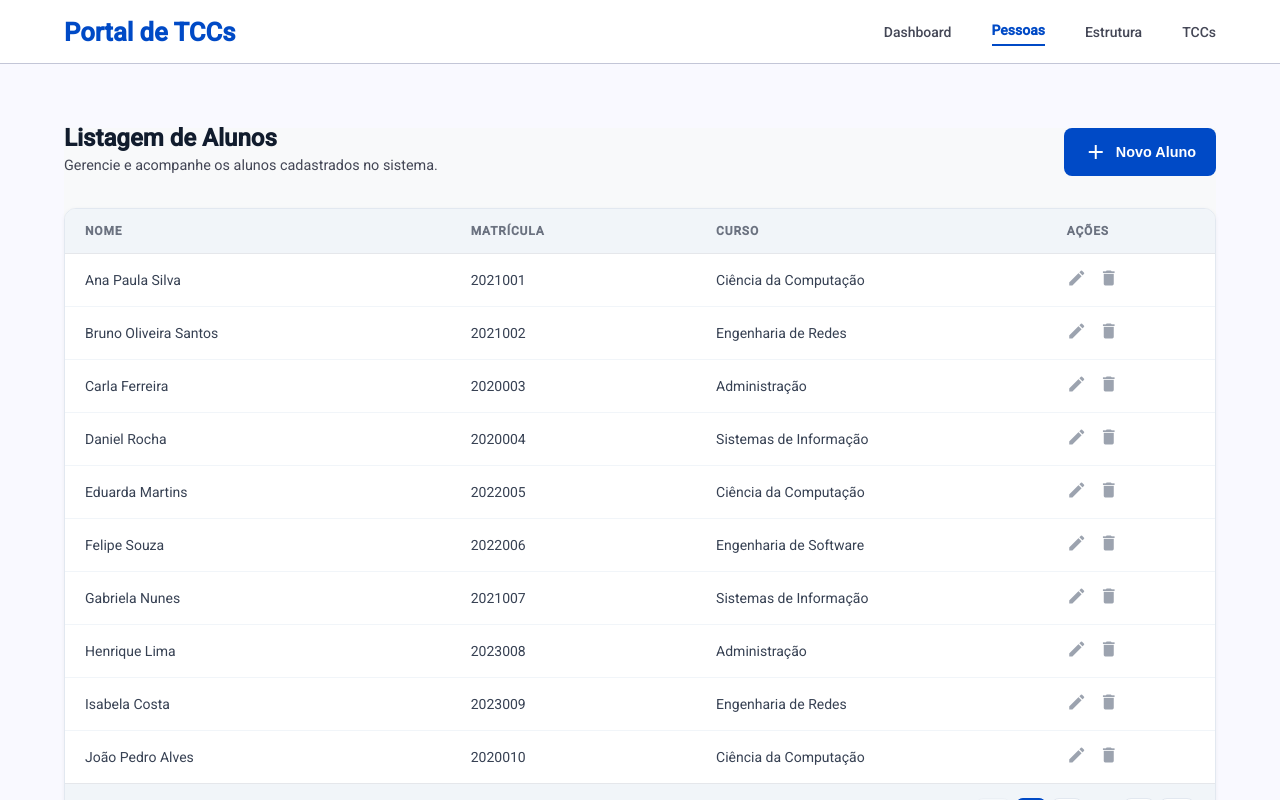
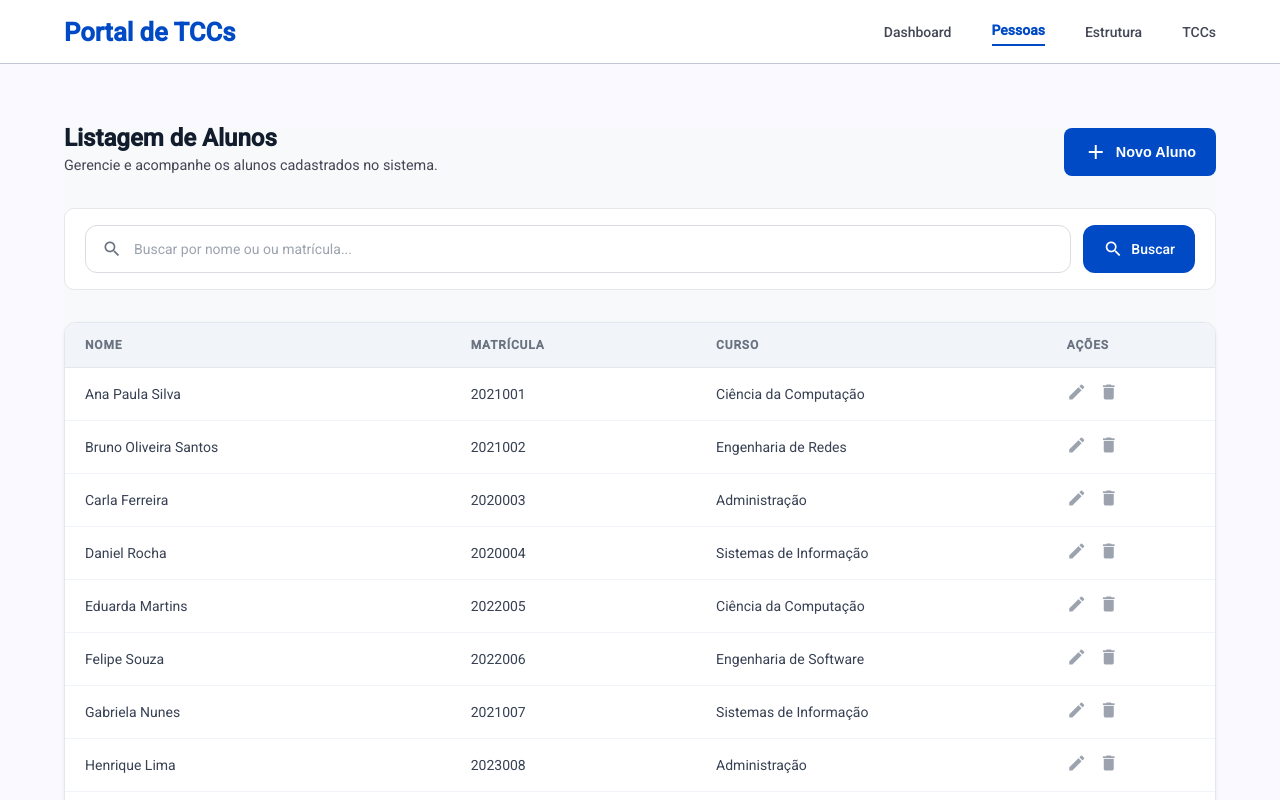
Before and after one commit to Thiagoferreira13/Projeto-TCCs-ProgWeb, an Angular app in the folder frontend-tccs/: page /alunos in a window 1280 px wide. Shown: the top 800 px of the page. Built offline with nearby package versions, Linux system fonts and the light colour scheme.

Commit message:
feat: implementa design da search bar

```diff
--- a/frontend-tccs/src/app/features/alunos/alunos-list/alunos-list.html
+++ b/frontend-tccs/src/app/features/alunos/alunos-list/alunos-list.html
@@ -7,6 +7,11 @@
     buttonIcon="add"
     (buttonClick)="abrirCadastro()">
   </app-page-header>
+
+  <app-search-bar
+    placeholder="Buscar por nome ou ou matrícula..."
+    (search)="onSearch($event)">
+  </app-search-bar>
 
   <app-table-list
     [columns]="columns"
--- a/frontend-tccs/src/app/features/alunos/alunos-list/alunos-list.ts
+++ b/frontend-tccs/src/app/features/alunos/alunos-list/alunos-list.ts
@@ -5,6 +5,7 @@ import { TableList, TableColumn } from '../../../shared/components/table-list/ta
 import { ListPage } from '../../../shared/pages/list-page/list-page';
 import { ConfirmModal } from '../../../shared/components/confirm-modal/confirm-modal';
 import { FormModal, DialogField } from '../../../shared/components/form-modal/form-modal';
+import { SearchBar } from '../../../shared/components/search-bar/search-bar';
 
 interface Aluno {
   id: number;
@@ -15,7 +16,7 @@ interface Aluno {
 
 @Component({
   selector: 'app-alunos-list',
-  imports: [MatIconModule, PageHeader, TableList, ListPage, ConfirmModal, FormModal],
+  imports: [MatIconModule, PageHeader, TableList, ListPage, ConfirmModal, FormModal, SearchBar],
   templateUrl: './alunos-list.html',
   styleUrl: './alunos-list.css',
 })
@@ -82,6 +83,13 @@ export class AlunosList {
     this.currentPage = page;
   }
 
+
+  // ── Search bar ─────────────────────────────────────────────────────────────
+
+  onSearch(query: string): void {
+    console.log('Buscar:', query);
+  }
+
   // ── Modal de cadastro / edição ─────────────────────────────────────────────
 
   formOpen = false;
--- a/frontend-tccs/src/app/features/professores/professores-list/professores-list.html
+++ b/frontend-tccs/src/app/features/professores/professores-list/professores-list.html
@@ -7,6 +7,11 @@
     buttonIcon="add"
     (buttonClick)="abrirCadastro()">
   </app-page-header>
+
+  <app-search-bar
+    placeholder="Buscar por nome..."
+    (search)="onSearch($event)">
+  </app-search-bar>
 
   <app-table-list
     [columns]="columns"
--- a/frontend-tccs/src/app/features/professores/professores-list/professores-list.ts
+++ b/frontend-tccs/src/app/features/professores/professores-list/professores-list.ts
@@ -5,6 +5,7 @@ import { TableList, TableColumn } from '../../../shared/components/table-list/ta
 import { ListPage } from '../../../shared/pages/list-page/list-page';
 import { ConfirmModal } from '../../../shared/components/confirm-modal/confirm-modal';
 import { FormModal, DialogField } from '../../../shared/components/form-modal/form-modal';
+import { SearchBar } from '../../../shared/components/search-bar/search-bar';
 
 interface Professor {
   id: number;
@@ -14,7 +15,7 @@ interface Professor {
 
 @Component({
   selector: 'app-professores-list',
-  imports: [MatIconModule, PageHeader, TableList, ListPage, ConfirmModal, FormModal],
+  imports: [MatIconModule, PageHeader, TableList, ListPage, ConfirmModal, FormModal, SearchBar],
   templateUrl: './professores-list.html',
   styleUrl: './professores-list.css',
 })
@@ -80,6 +81,13 @@ export class ProfessoresList {
     this.currentPage = page;
   }
 
+
+  // ── Search bar ─────────────────────────────────────────────────────────────
+
+  onSearch(query: string): void {
+    console.log('Buscar:', query);
+  }
+
   // ── Modal de cadastro / edição ─────────────────────────────────────────────
 
   formOpen = false;
--- /dev/null
+++ b/frontend-tccs/src/app/shared/components/search-bar/search-bar.css
@@ -0,0 +1,95 @@
+.search-bar {
+    display: flex;
+    align-items: center;
+    gap: 0.75rem;
+    background-color: var(--surface-container-lowest, #fff);
+    border: 1px solid var(--outline-variant, #e5e7eb);
+    border-radius: 10px;
+    padding: 1rem 1.25rem;
+}
+
+.search-bar__input-wrapper {
+    flex: 1;
+    display: flex;
+    align-items: center;
+    gap: 12px;
+    min-height: 48px;
+    padding: 0 16px;
+    background: #fff;
+    border: 1px solid var(--outline-variant, #d9dce1);
+    border-radius: 12px;
+
+    transition: border-color .2s ease,
+        box-shadow .2s ease;
+}
+
+.search-bar__input-wrapper:focus-within {
+    border-color: var(--primary, #004ac6);
+    box-shadow: 0 0 0 3px rgba(0, 74, 198, .15);
+}
+
+.search-bar__icon {
+    width: 20px;
+    height: 20px;
+    font-size: 20px;
+    color: #6b7280;
+    flex-shrink: 0;
+}
+
+.search-bar__input {
+    flex: 1;
+    border: none;
+    outline: none;
+    background: transparent;
+    font: inherit;
+    color: #111827;
+}
+
+.search-bar__input::placeholder {
+    color: #9ca3af;
+}
+
+.search-bar__btn {
+  display: flex;
+  align-items: center;
+  justify-content: center;
+  gap: 8px;
+
+  height: 3rem;
+  padding: 0 1.25rem;
+
+  border: none;
+  border-radius: 12px;
+
+  background: var(--primary, #004ac6);
+  color: white;
+
+  font: inherit;
+  font-weight: 500;
+
+  cursor: pointer;
+  transition: background .2s ease;
+}
+
+.search-bar__btn:hover {
+  background: #003ca0;
+}
+
+
+.search-bar__btn mat-icon {
+  width: 1.25rem;
+  height: 1.25rem;
+  font-size: 1.25rem;
+}
+
+@media (max-width: 480px) {
+  .search-bar {
+    flex-direction: column;
+    align-items: stretch;
+  }
+
+  .search-bar__input-wrapper,
+  .search-bar__btn {
+    width: 100%;
+  }
+}
--- /dev/null
+++ b/frontend-tccs/src/app/shared/components/search-bar/search-bar.html
@@ -0,0 +1,16 @@
+<section class="search-bar">
+  <div class="search-bar__input-wrapper">
+    <mat-icon class="search-bar__icon">search</mat-icon>
+    <input
+      class="search-bar__input"
+      type="text"
+      [placeholder]="placeholder"
+      [(ngModel)]="query"
+      (keydown)="onKeydown($event)" />
+  </div>
+
+  <button class="search-bar__btn" (click)="onSearch()">
+    <mat-icon>search</mat-icon>
+    Buscar
+  </button>
+</section>
--- /dev/null
+++ b/frontend-tccs/src/app/shared/components/search-bar/search-bar.ts
@@ -0,0 +1,27 @@
+import { Component, Input, Output, EventEmitter } from '@angular/core';
+import { FormsModule } from '@angular/forms';
+import { MatIconModule } from '@angular/material/icon';
+
+@Component({
+  selector: 'app-search-bar',
+  imports: [FormsModule, MatIconModule],
+  templateUrl: './search-bar.html',
+  styleUrl: './search-bar.css',
+})
+export class SearchBar {
+  @Input() placeholder = 'Buscar...';
+
+  @Output() search = new EventEmitter<string>();
+
+  query = '';
+
+  onSearch(): void {
+    this.search.emit(this.query.trim());
+  }
+
+  onKeydown(event: KeyboardEvent): void {
+    if (event.key === 'Enter') {
+      this.onSearch();
+    }
+  }
+}
```
Also changed, not shown: 1 other file (tests, documents, lock files or other folders).
